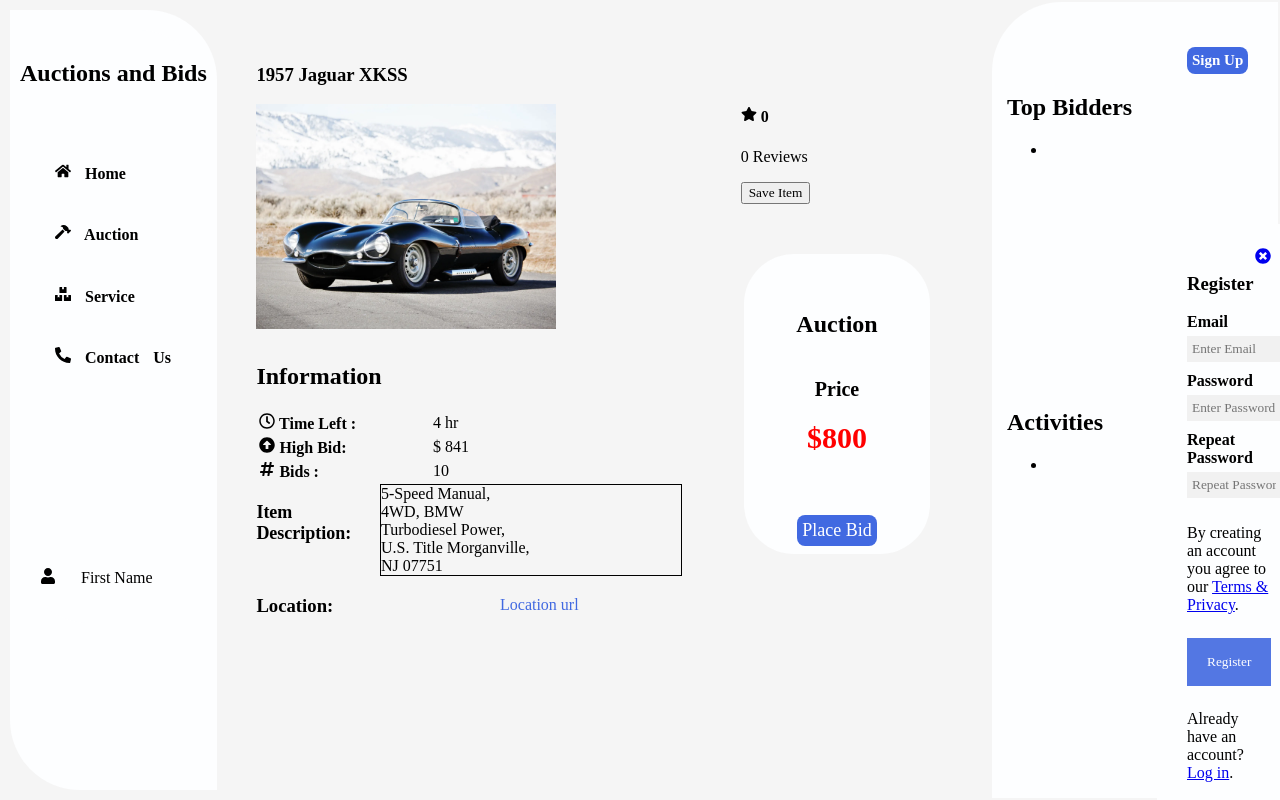
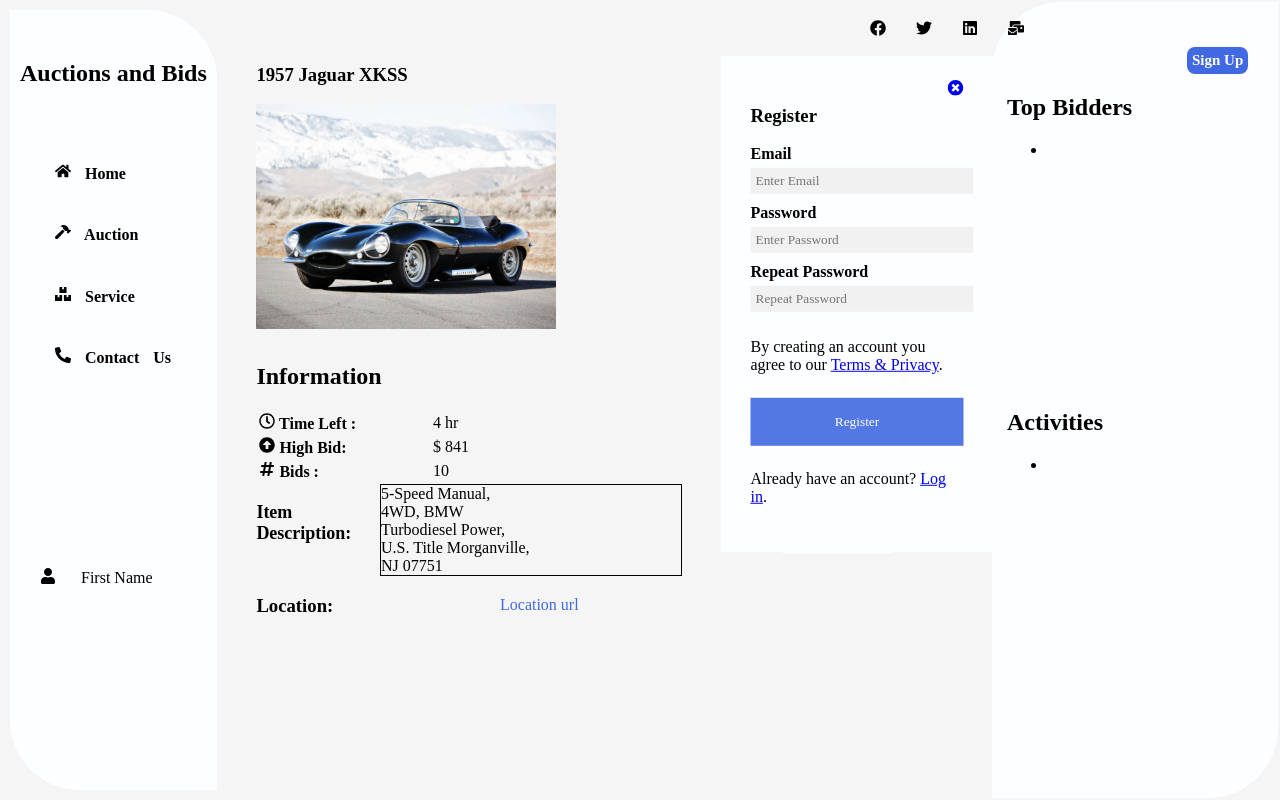
Before and after one commit to Ogalo/Auction-and-Bids, a React (Create React App) app: page / in a window 1280 px wide. Both pictures are taken after a click on the button "Sign Up". Built offline with nearby package versions, Linux system fonts and the light colour scheme; the HTML template or start-up script is replaced by a standard one.

Commit message:
link the signUp page to its button

```diff
--- a/src/App.css
+++ b/src/App.css
@@ -27,6 +27,7 @@
   overflow: none;
   margin-right: 20px;
   background-color: #f5f5f5;
+  z-index: -1;
 }
 
 .Nav {
@@ -105,6 +106,7 @@
   margin-bottom: 5px;
 }
 .Media{
+  margin-left: 850px;
   padding: 20px;
 }
 .Media-Links{
@@ -242,6 +244,15 @@
 
 }
 
+.SignPage{
+  margin-top: 80px;
+  margin-left: -300px;
+  width: 100%;
+  height: 100%;
+  position: fixed;
+
+}
+
 .overlay{
   margin-top: -250px;
   margin-left: -100px;
@@ -251,7 +262,7 @@
 
 }
 
-.layContainer{
+.layContainer, .form{
   max-width: 300px;
   text-align: left;
   position: fixed;
@@ -335,9 +346,3 @@
 .closeTab:hover{
   color: #4169E1;
 }
-
-
-
-.modalBtn{
-
-}
--- a/src/components/BidPlacement.js
+++ b/src/components/BidPlacement.js
@@ -73,7 +73,6 @@
                 type="submit"
                 className="registerbtn"
                 onClick={handleBid}
-                href="/"
               >
                 Bid
               </button>
--- a/src/components/SignUp.js
+++ b/src/components/SignUp.js
@@ -2,15 +2,17 @@
 import {FaTimesCircle  } from "react-icons/fa";
 import { Link } from "react-router-dom";
 
-function SignUp() {
+function SignUp({open, close}) {
+  if(!open){return null}
+
   return (
     <div>
-      <section id="signUp" className="page">
+      <section id="signUp" className="SignPage">
         <div className="form">
           <form action="#" id="signUpForm">
 
             <div className="container">
-            <Link to='/'><FaTimesCircle className='closeTab'/></Link>
+            <Link to='/'><FaTimesCircle className='closeTab' onClick={close}/></Link>
 
               <h1>Register</h1>
               <div>
@@ -52,7 +54,7 @@
                 By creating an account you agree to our{" "}
                 <a href="./Services.js">Terms & Privacy</a>.
               </p>
-              <button type="submit" className="registerbtn" id="registerbtn">
+              <button type="submit" className="registerbtn">
                 Register
               </button>
             </div>
```
